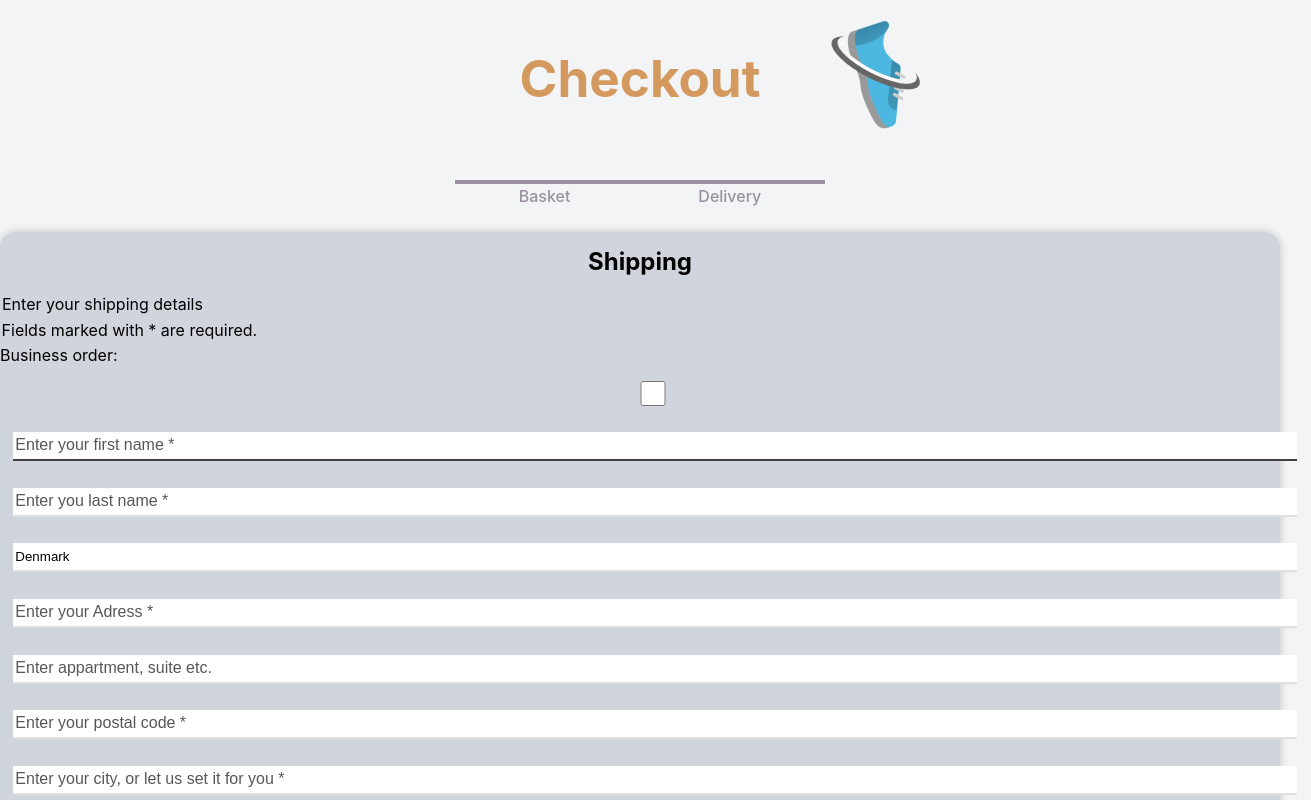
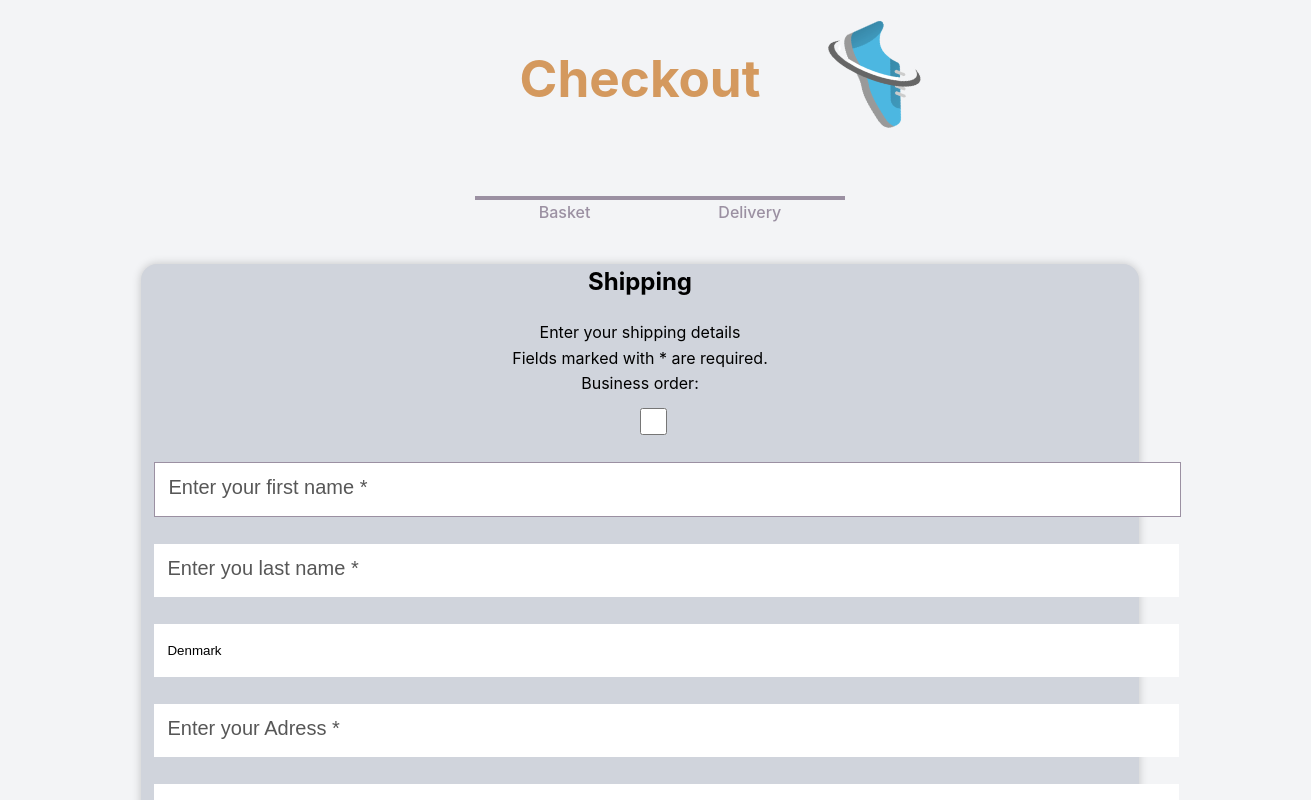
Before and after one commit to Jakob-SA/webstoreFrontend, a React (Vite) app: page /delivery in a window 1280 px wide. Shown: the top 800 px of the page, 1311 px wide, since content can reach past the window. Built offline with nearby package versions, Linux system fonts and the light colour scheme.

Commit message:
I think i make progress. Now we have reversed the containers for better compatibility across screens

```diff
--- a/src/App.css
+++ b/src/App.css
@@ -7,7 +7,7 @@ body {
   margin: 0 auto;
 }
 
-.frontPage {
+main {
   display: grid;
   grid-template-columns: 0.95fr 2.5fr 0.95fr;
   grid-column-gap: 1.5em;
@@ -15,7 +15,7 @@ body {
   margin-left: 1em;
   margin-right: 1em;
 }
-.frontPage h2,
+main h2,
 h3 {
   margin-top: 0;
 }
@@ -26,7 +26,7 @@ h3 {
 }
 
 @media (max-width: 1500px) {
-  .frontPage {
+  main {
     display: flex;
     flex-direction: column;
     align-items: center;
@@ -43,7 +43,7 @@ h3 {
 @media (max-width: 970px) {
 }
 
-main {
+.frontPage {
   background-color: var(--background-color-secondary);
   box-shadow: 0 0 10px rgba(0, 0, 0, 0.2);
   border-radius: 1em;
@@ -52,7 +52,7 @@ main {
 
   width: 100%;
 }
-main h2 {
+.frontPage h2 {
   text-align: center;
   margin-top: 0;
   margin-bottom: 0;
--- a/src/App.tsx
+++ b/src/App.tsx
@@ -11,15 +11,15 @@ function App() {
     <>
       <Header />
       <NavigationBar />
-      <div className="frontPage">
-        <main>
+      <main>
+        <div className="frontPage">
           <Basket />
-        </main>
+        </div>
         <aside>
           <UpsellItem />
           <OrderSummary />
         </aside>
-      </div>
+      </main>
       <Footer />
     </>
   );
--- a/src/components/delivery/delivery.tsx
+++ b/src/components/delivery/delivery.tsx
@@ -8,12 +8,13 @@ function Delivery() {
     <>
       <Header />
       <NavigationBar />
-      <div className="deliveryPage">
-        <main>
+      <main>
+        <div className="deliveryPage">
           <Orderform />
-        </main>
+        </div>
+
         <aside></aside>
-      </div>
+      </main>
       <Footer />
     </>
   );
--- a/src/components/delivery/orderform.css
+++ b/src/components/delivery/orderform.css
@@ -1,34 +1,31 @@
-form {
-}
 .deliveryPage {
   display: flex;
   flex-direction: column;
-  align-items: center;
-}
-
-ul {
-  list-style: none;
-  padding: 0;
-  margin: 0;
+  text-align: center;
+  background-color: var(--background-color-secondary);
+  box-shadow: 0 0 10px rgba(0, 0, 0, 0.2);
+  border-radius: 1em;
+  grid-column: 2;
+  color: var(--color-text);
+  width: 80%;
 }
 
 input {
-  font-size: 1em sans-serif;
-  height: 25px;
+  font-size: 2em sans-serif;
+  height: 2em;
+  padding: 1em;
   margin: 1em;
-  position: relative;
   width: 100%;
   border: 0;
-  border-bottom: 2px solid #dfdfdf;
   outline: none;
 }
 
 input:focus {
-  border-bottom: 2px solid #413f3f;
+  border: 1px solid var(--color-button-secondary);
 }
 
 input::placeholder {
-  font-size: medium;
+  font-size: 1.5em;
   color: #575757;
 }
 
--- a/src/components/header/header.tsx
+++ b/src/components/header/header.tsx
@@ -4,6 +4,7 @@ function Header() {
   return (
     <>
       <header>
+        <link rel="stylesheet" href="src\index.css" />
         <div>
           <h1>Checkout</h1>
           <a href=".">
```
